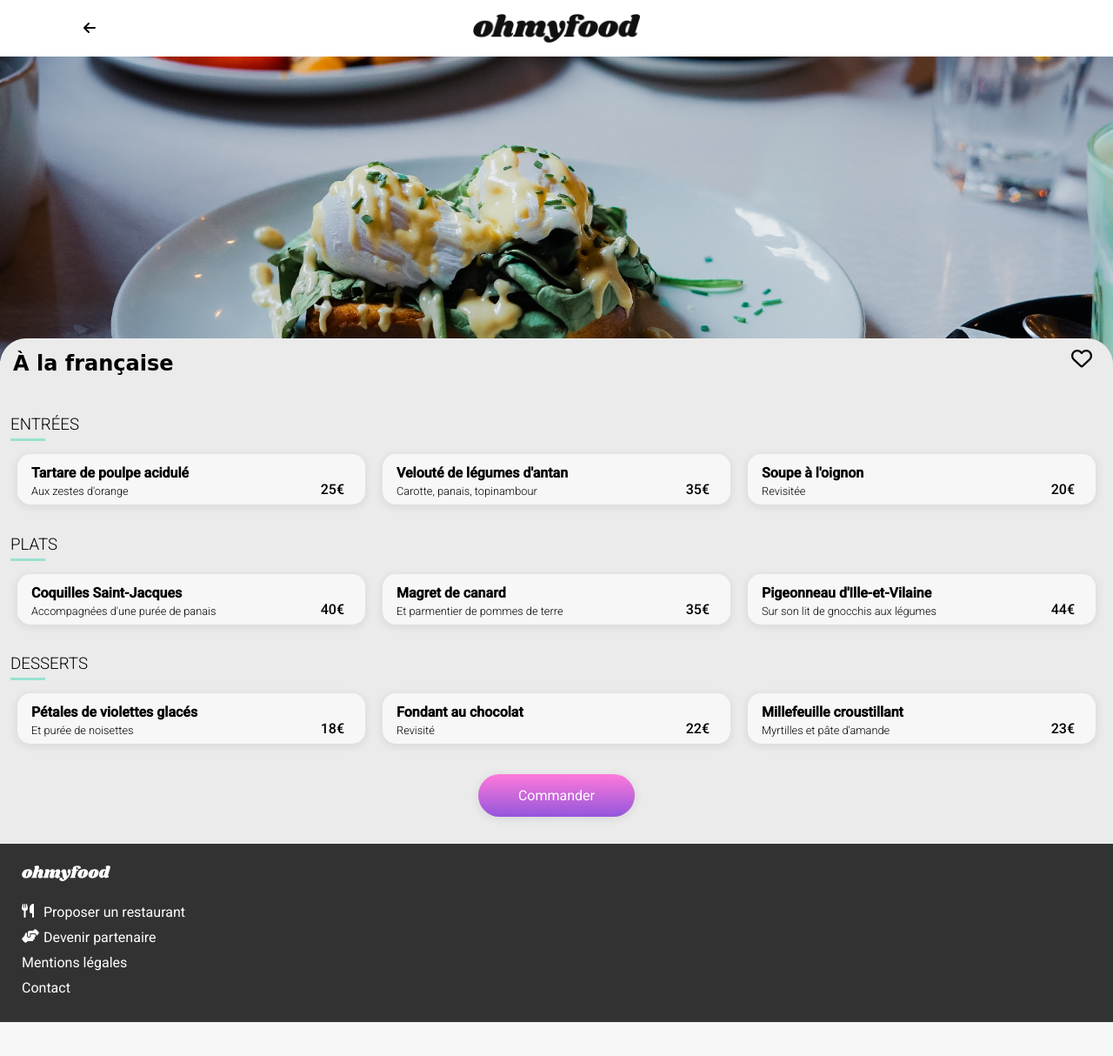
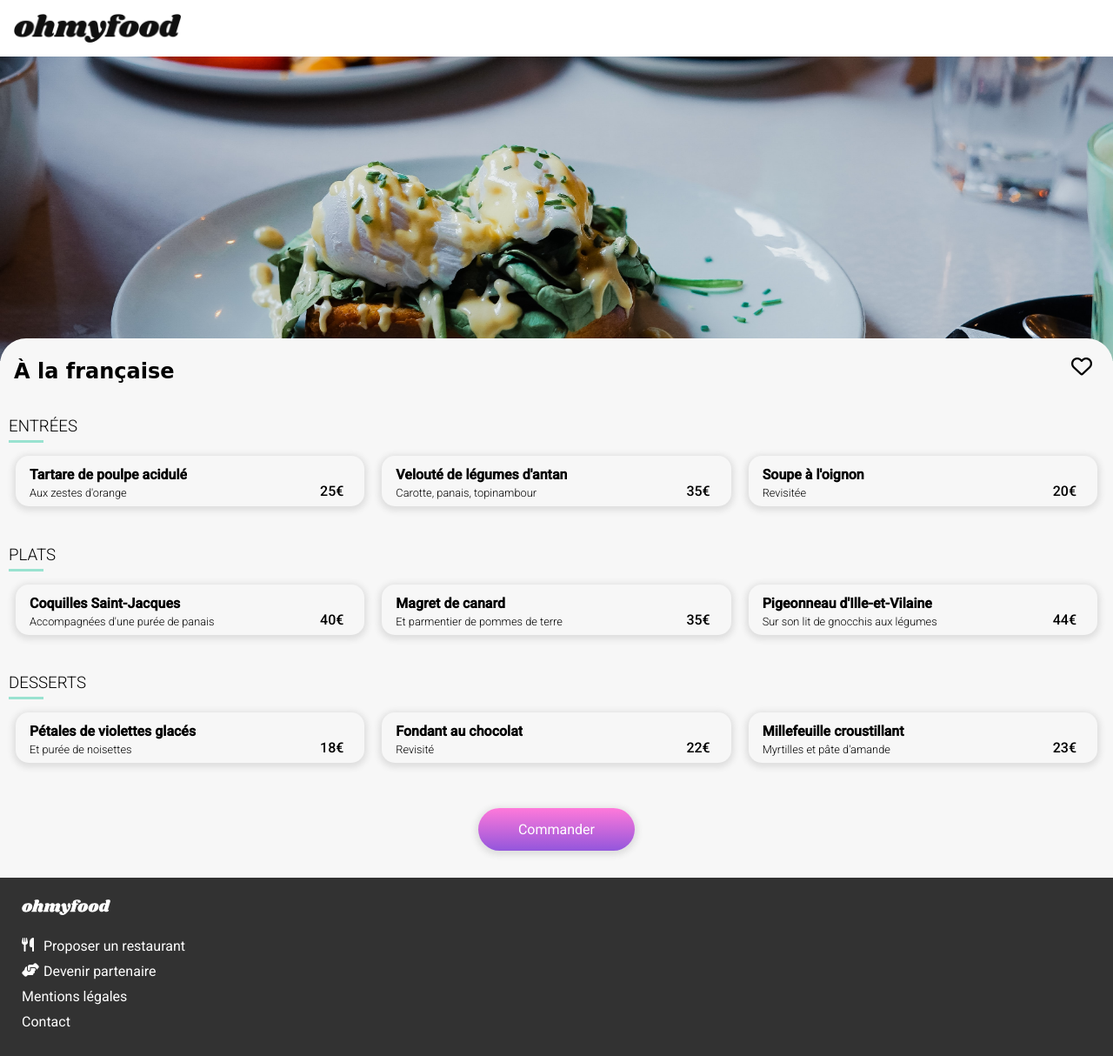
Before and after one commit to TintinDu/Dynamisez-une-page-web-avec-des-animations-CSS, a website: page alafrancaise.html in a window 1280 px wide. Shown: the whole page at 87% size. Before the commit the page ends 1175 px from the top, so only its background shows below. Drawn offline with Linux system fonts and the light colour scheme; a web font is replaced by a local one.

Commit message:
feat: update bg padding header and footer

```diff
--- a/alafrancaise.html
+++ b/alafrancaise.html
@@ -202,19 +202,27 @@
             <img src="./public/images/logo/ohmyfood@2x.svg" alt="logo ohmyfood petit" class="footer__logo" />
         </h2>
         <ul class="list">
-            <li class="list__link">
+            <li>
+                <a href="" class="list__link">
                     <i class="list__icon fa-solid fa-utensils"></i>
                     <p>Proposer un restaurant</p>
+                </a>
             </li>
-            <li class="list__link">
+            <li>
+                <a href="" class="list__link">
                     <i class="list__icon fa-solid fa-handshake-angle"></i>
                     <p>Devenir partenaire</p>
+                </a>
             </li>
-            <li class="list__link">
+            <li>
+                <a href="" class="list__link">
                     <p>Mentions légales</p>
+                </a>
             </li>
-            <li class="list__link">
+            <li>
+                <a href="mailto:contact@ohmyfood.com" class="list__link">
                     <p>Contact</p>
+                </a>
             </li>
         </ul>
     </footer>
--- a/sass/base/_base.scss
+++ b/sass/base/_base.scss
@@ -8,5 +8,14 @@
 
 body {
   box-sizing: border-box;
-  background: $colour-lightgrey;
+  background-color: $colour-lightgrey;
+  max-width: 1440px;
+  margin: 0 auto;
+  float: none;
 }
+
+@media (min-width: 1024px) {
+  body {
+    background-color: #f1f1f1;
+  }
+}
--- a/sass/components/_spinner.scss
+++ b/sass/components/_spinner.scss
@@ -1,5 +1,5 @@
 .wrapper {
-  width: 100vw;
+  width: 100%;
 }
 
 .loader-container {
--- a/sass/layout/_container.scss
+++ b/sass/layout/_container.scss
@@ -309,7 +309,7 @@
   justify-content: space-between;
   align-items: center;
   border-radius: 30px 30px 0 0;
-  padding: 15px 15px 0;
+  padding: 1.5em 1em 0;
   position: relative;
   bottom: 30px;
 
@@ -343,7 +343,8 @@
 }
 
 .meal {
-  padding: 15px 10px;
+  padding: 0.5em 0.5em 2em;
+
   &__title {
     margin-left: 2px;
     font-weight: 300;
@@ -369,6 +370,9 @@
 }
 
 @media (min-width: 1024px) {
+  .container {
+    background: $colour-lightgrey;
+  }
   .reservation {
     padding: 30px;
   }
@@ -393,6 +397,10 @@
         object-fit: cover;
       }
     }
+  }
+
+  .menu {
+    background-color: $colour-lightgrey;
   }
 
   .meal {
--- a/sass/layout/_footer.scss
+++ b/sass/layout/_footer.scss
@@ -1,7 +1,6 @@
 .footer {
   padding: 15px 20px;
   background-color: $colour-black-footer;
-  color: $colour-white;
 
   &__logo {
     width: 7rem;
@@ -17,6 +16,7 @@
   display: flex;
   flex-direction: column;
   &__link {
+    color: $colour-white;
     display: flex;
     padding: 5px;
   }
--- a/sass/layout/_header.scss
+++ b/sass/layout/_header.scss
@@ -26,3 +26,15 @@
     justify-content: center;
   }
 }
+
+@media (min-width: 1024px) {
+  .header {
+    align-items: flex-start;
+    &--row {
+      margin-left: 1em;
+    }
+    &__arrow {
+      display: none;
+    }
+  }
+}
```
Also changed, not shown: index.html (+14 -4 lines), lanoteenchantee.html (+12 -4 lines), lapalettedugout.html (+12 -4 lines), ledelicedessens.html (+12 -4 lines), public/css/style.css, 1 other file. Lines whose indentation alone changed are shown as unchanged.
